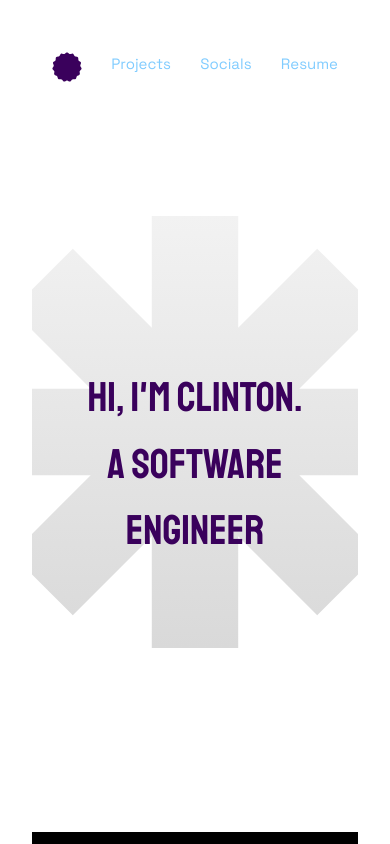
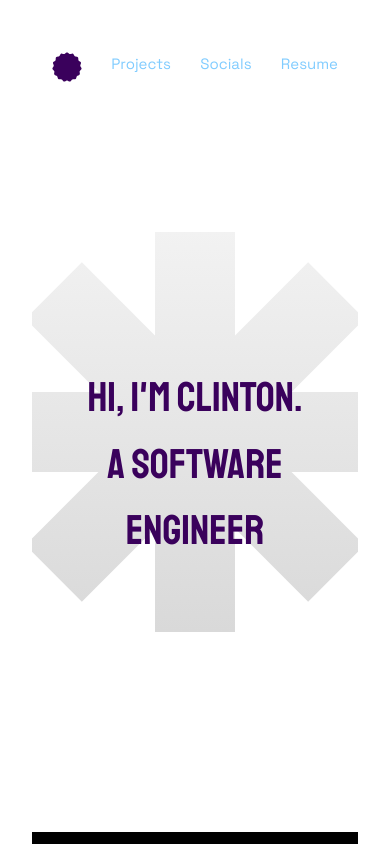
Before and after one commit to Sn0wF1re/portfolio, a Vue app: page / in a window 390 px wide. Shown: the top 844 px of the page. Built offline with nearby package versions, Linux system fonts and the light colour scheme.

Commit message:
Change hero backgound image size for small screens

```diff
--- a/src/components/HeroSection.vue
+++ b/src/components/HeroSection.vue
@@ -64,7 +64,7 @@ a:hover {
 @media (max-width: 768px) {
   .hero {
     padding: 1.25rem;
-    background-size: 27rem;
+    background-size: 25rem;
   }
   nav {
     padding: 0;
```
